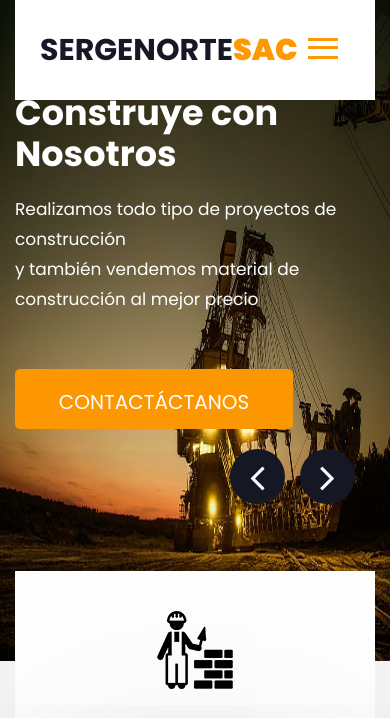
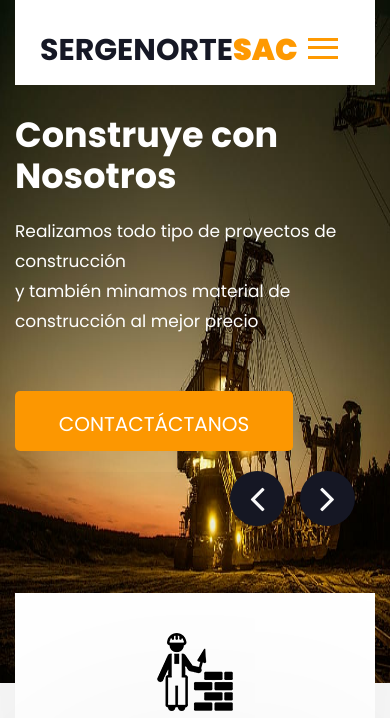
Before and after one commit to rapimax/sergenorte, a plain HTML site: page index.html in a window 390 px wide. Shown: the top 718 px of the page. Drawn offline with nearby package versions, Linux system fonts and the light colour scheme; a web font is replaced by a local one.

Commit message:
sergenooooorte

```diff
--- a/css/style.css
+++ b/css/style.css
@@ -40,6 +40,16 @@
 
 html {
      scroll-behavior: smooth;
+}
+
+@media screen and (max-width:600px) {
+     .header_bottom{
+          height: 85px !important;
+     }
+     .build_box {
+          text-align: left;
+          padding-top: 26% !important;
+      }
 }
 
 body {
--- a/index.html
+++ b/index.html
@@ -109,7 +109,7 @@
                               <div class="col-md-9">
                                  <div class="build_box">
                                     <h1>Construye con Nosotros</h1>
-                                    <p>Realizamos todo tipo de proyectos de construcción<br>y también vendemos material de construcción al mejor precio</p>
+                                    <p>Realizamos todo tipo de proyectos de construcción<br>y también minamos material de construcción al mejor precio</p>
                                     <a class="read_more conatct_btn" href="#contact" role="button">Contactáctanos</a>
                                  </div>
                               </div>
@@ -165,7 +165,7 @@
                      <h2>Acerca de nosotros</h2>
                      <span>Somos una empresa que lleva 11 años en el mercado realizando diversos
                          proyectos de construcción de carreteras, puentes, veredas, movimiento de
-                          tierra y vendemos material de construcción de alta calidad. Brindamos
+                          tierra y minamos material de construcción de alta calidad. Brindamos
                         un servicio integral para la industria, minería y construcción. </span>
                      <a class="read_more" href="Javascript:void(0)"> Leer más</a>
                   </div>
@@ -575,7 +575,7 @@
                               const nombre = document.getElementById('name').value;
                               const numero = document.getElementById('phone').value;
                               const mensaje = document.getElementById('mensaje').value;
-                              window.location.href="https://outlook.live.com/mail/deeplink/compose?mailto:deiviperez@sergenorte.com?subject=Contactar%20con%20Sergenorte&body=Hola%21%20Estoy%20interesado%28a%29%20en%20contactar%20con%20Sergenorte.%20Dejo%20mis%20datos%20a%20continuaci%C3%B3n%3A%0ACorreo%3A%20${e-mail}%0AN%C3%BAmero%3A%20${numero}%0AMensaje%3A%0A%20%20%20%20${mensaje}%0AAtentamente%2C%0A${nombre}.";
+                              window.location.href='https://outlook.live.com/mail/deeplink/compose?mailto:deiviperez@sergenorte.com?subject=Contactar%20con%20Sergenorte&body=Hola%21%20Estoy%20interesado%28a%29%20en%20contactar%20con%20Sergenorte.%20Dejo%20mis%20datos%20a%20continuaci%C3%B3n%3A%0ACorreo%3A%20${email}%0AN%C3%BAmero%3A%20${numero}%0AMensaje%3A%0A%20%20%20%20${mensaje}%0AAtentamente%2C%0A${nombre}.';
 
                            })
                         </script>
```
